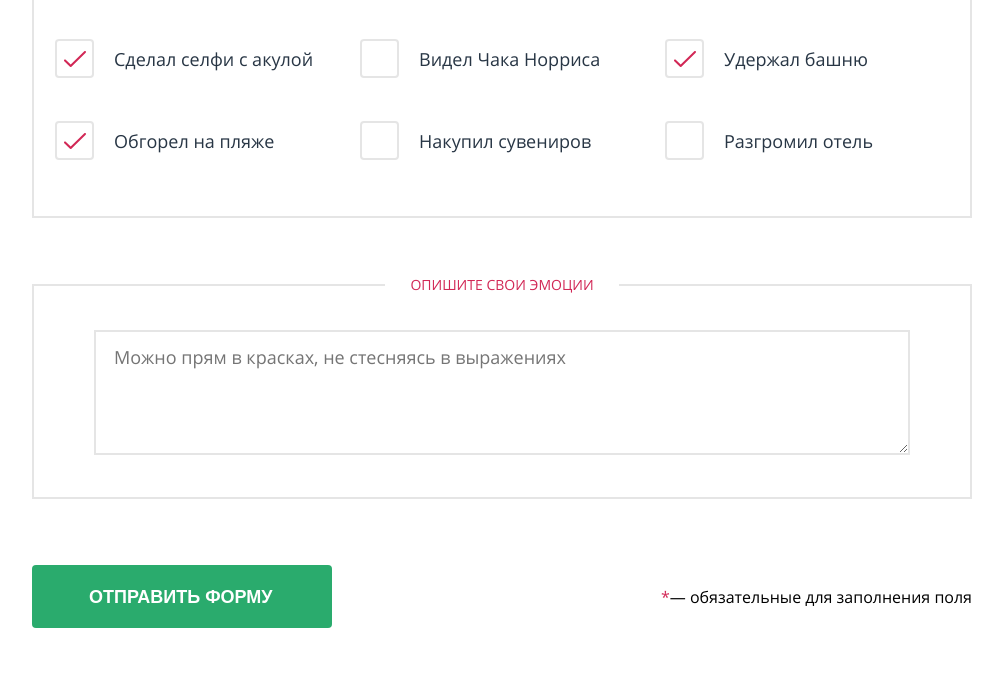
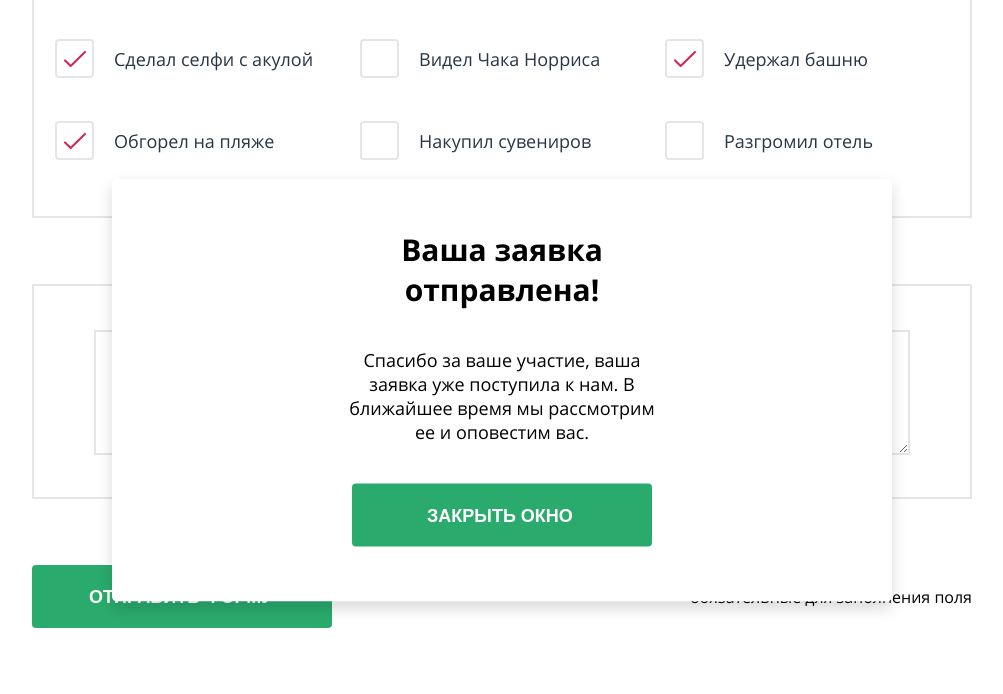
Before and after one commit to MaximRMD/1646999-pink-23, a website: page source/form.html in a window 1280 px wide. Both pictures are taken after a click on the button "ОТПРАВИТЬ ФОРМУ". Shown: the part 1231-1925 px from the top of the page, without its empty margins (138-1141 px from the left). Drawn offline with nearby package versions, Linux system fonts and the light colour scheme; files that its build step writes are made by us from their sources.

Commit message:
12.09.2021

```diff
--- a/source/form.html
+++ b/source/form.html
@@ -313,18 +313,18 @@
     </div>
   </footer>
 
-  <div class="modal">
+  <div class="modal modal_type_error">
     <div class="modal__tablet-block">
       <p class="modal__tablet-title">Что-то пошло
         не так!</p>
       <p class="modal__tablet-subtitle">Проверьте поля, выделенные
         красным, скорее всего вы забыли
         их заполнить</p>
-      <button class="modal__tablet-button button__green" type="submit">Ok</button>
+      <button class="modal__tablet-button button__green button__green--close" type="submit">Ok</button>
     </div>
   </div>
 
-  <div class="modal">
+  <div class="modal modal_type_sucsess">
     <div class="modal__tablet-block">
       <p class="modal__tablet-title">Ваша заявка
         отправлена!</p>
@@ -339,6 +339,7 @@
   <script src="https://api-maps.yandex.ru/2.1/?apikey=1bf215ba-9474-4f2f-aafe-705892ec1e59&lang=ru_RU"
     type="text/javascript"></script>
   <script src="./js/map.js"></script>
+  <script src="./js/modal.js"></script>
 </body>
 
 </html>
--- /dev/null
+++ b/source/js/modal.js
@@ -0,0 +1,25 @@
+const buttonFormSubmit = document.querySelector('.emotions__block-tablet--button-send');
+const modalSucsess = document.querySelector('.modal_type_sucsess');
+const modaErorr = document.querySelector('.modal_type_error');
+
+
+
+function openModal(popup){
+  popup.classList.add('modal--active')
+}
+
+function closeModal(){
+  const modalActive = document.querySelector('.modal--active');
+  modalActive.classList.remove('modal--active')
+}
+
+buttonFormSubmit.addEventListener('click', ()=> {
+  openModal(modalSucsess)
+})
+
+document.addEventListener('click', (e)=> {
+  const target = e.target;
+  if(target.classList.contains('button__green--close')){
+    closeModal();
+  }
+})
--- a/source/sass/blocks/modal__tablet.scss
+++ b/source/sass/blocks/modal__tablet.scss
@@ -21,7 +21,7 @@
   transform: translate(-50%, -50%);
   z-index: 20;
 
-  &.active {
+  &--active {
     display: block;
   }
 
```
